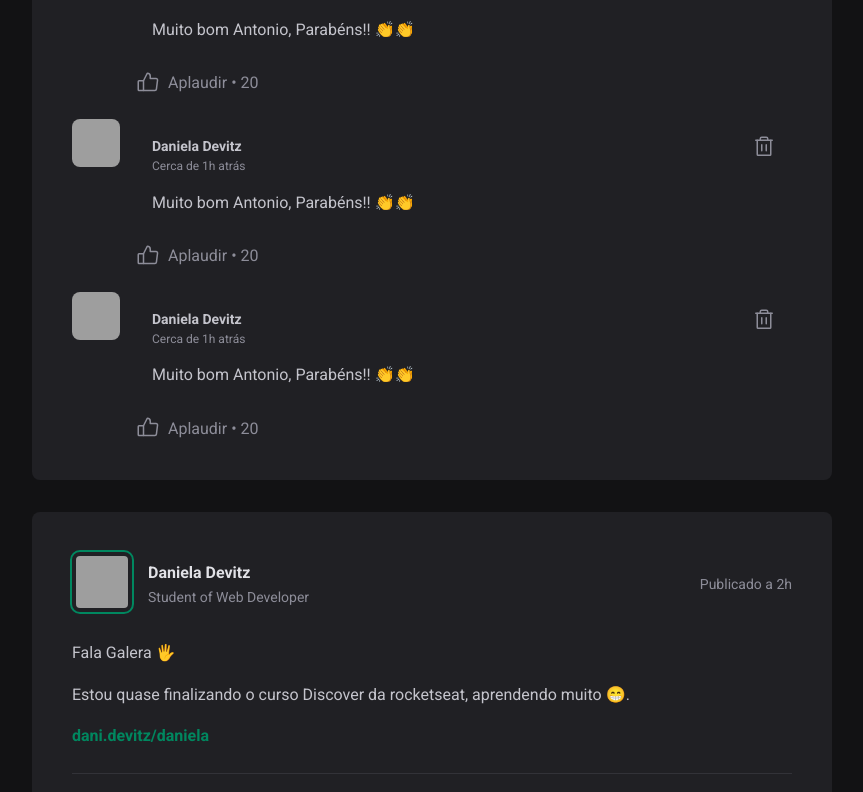
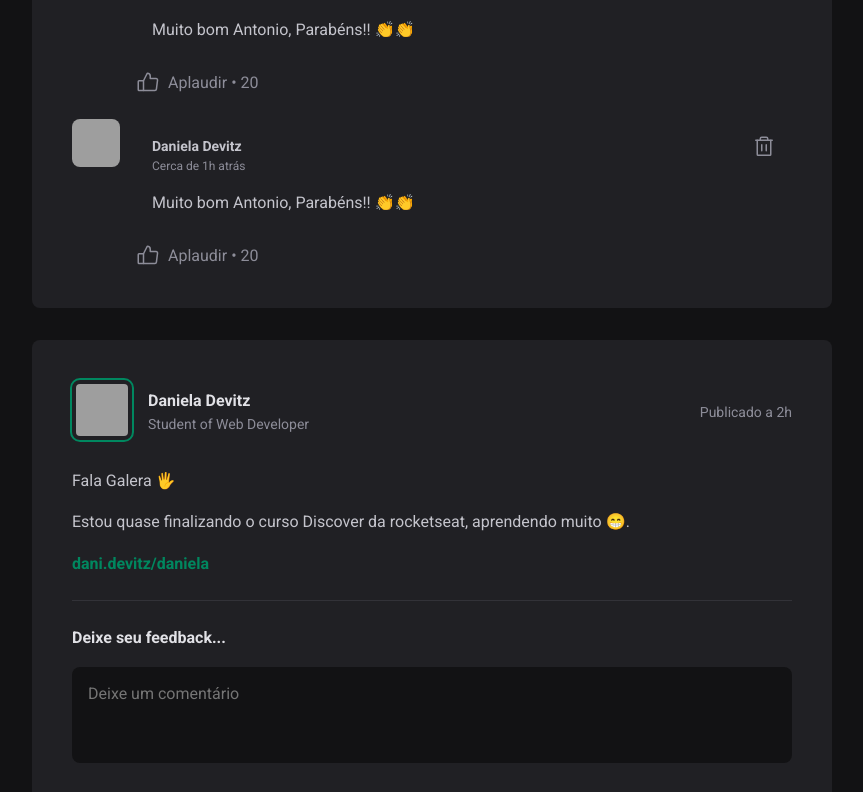
Before and after one commit to antonioRenato/fundamentos-reactjs, a React (Vite) app: page / in a window 1280 px wide. Shown: the part 617-1409 px from the top of the page, without its empty margins (352-1215 px from the left). Built offline with nearby package versions, Linux system fonts and the light colour scheme; grey boxes are pictures that could not be loaded.

Commit message:
alterado comentários

```diff
--- a/src/components/Post.jsx
+++ b/src/components/Post.jsx
@@ -1,14 +1,23 @@
+import { useState } from "react"
 import { Avatar } from "./Avatar"
 import { Comment } from "./comment"
 import styles from "./Post.module.css"
 
 export function Post({ author, publishedAt, content }) {
+  const [comments, setComments] = useState([1, 2])
+
   const publisheDateFormated = new Intl.DateTimeFormat("pt-BR", {
     day: "2-digit",
     month: "long",
     hour: "2-digit",
     minute: "2-digit",
   }).format(publishedAt)
+
+  function handleCreateNewComment() {
+    event.preventDefault()
+
+    setComments([...comments, comments.length + 1])
+  }
 
   return (
     <article className={styles.post}>
@@ -40,7 +49,7 @@
         })}
       </div>
 
-      <form className={styles.commentForm}>
+      <form onSubmit={handleCreateNewComment} className={styles.commentForm}>
         <strong>Deixe seu feedback...</strong>
         <textarea placeholder="Deixe um comentário" />
         <footer>
@@ -49,9 +58,9 @@
       </form>
 
       <div className={styles.commentList}>
-        <Comment />
-        <Comment />
-        <Comment />
+        {comments.map((comment) => {
+          return <Comment />
+        })}
       </div>
     </article>
   )
```
